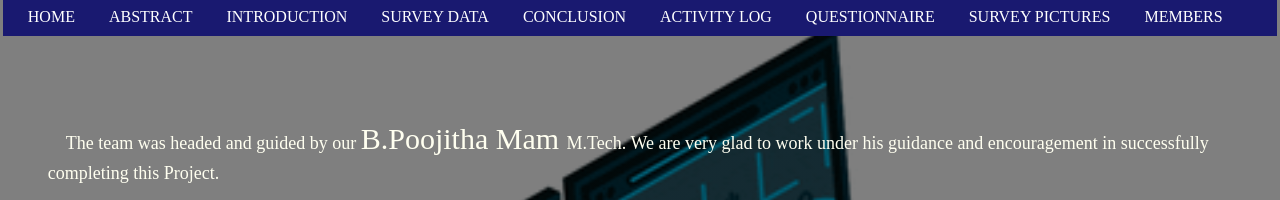
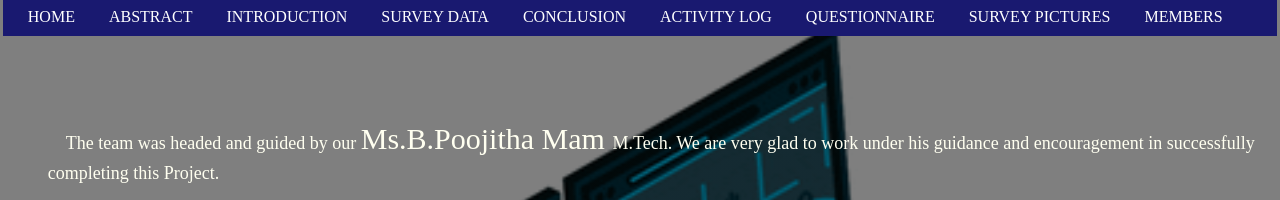
Before and after one commit to Padmavineela123/vineela, a plain HTML site: page members.html in a window 1280 px wide. Shown: the part 135-335 px from the top of the page. Drawn offline with Linux system fonts and the light colour scheme.

Commit message:
Update members.html

```diff
--- a/members.html
+++ b/members.html
@@ -37,7 +37,7 @@
 
             <div class="content">
 
-                <p>&emsp;The team was headed and guided by our <span>B.Poojitha Mam </span>M.Tech. We are very glad to work under his guidance and encouragement in successfully completing this Project.</p>
+                <p>&emsp;The team was headed and guided by our <span>Ms.B.Poojitha Mam </span>M.Tech. We are very glad to work under his guidance and encouragement in successfully completing this Project.</p>
                 <h1><u>MEMBERS DETAILS</u></h1><br><br>
             </div>
         </div>
```
